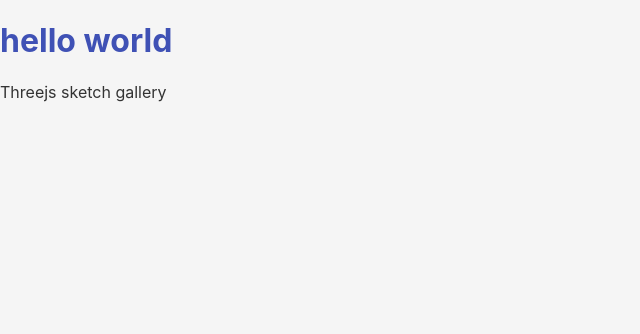
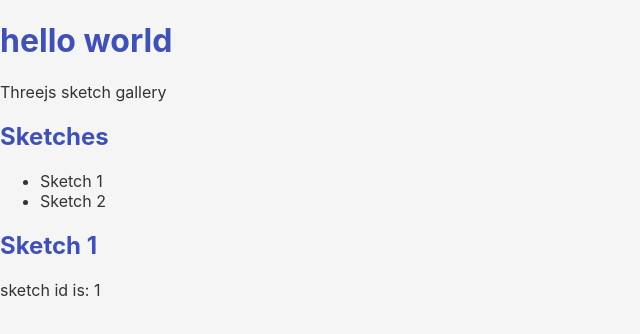
Before and after one commit to zoyron/sketches, a React (Vite) app: page / in a window 1280 px wide. Shown: the top 334 px of the page, without its empty margins (0-640 px from the left). Built offline with nearby package versions, Linux system fonts and the light colour scheme.

Commit message:
completed: the basic layout of the app is done

```diff
--- a/src/App.tsx
+++ b/src/App.tsx
@@ -1,11 +1,12 @@
 import React from "react";
-import Sidebar from "./components/Sidebar";
+import GalleryPage from "./components/GalleryPage";
 
 const App: React.FC = () => {
   return (
     <div>
       <h1>hello world</h1>
       <p>Threejs sketch gallery</p>
+      <GalleryPage />
     </div>
   );
 };
--- a/src/components/GalleryPage.tsx
+++ b/src/components/GalleryPage.tsx
@@ -0,0 +1,19 @@
+import React from "react";
+import { Sketch } from "../types/Sketch";
+import Sidebar from "./Sidebar";
+import SketchViewer from "./SketchViewer";
+
+const GalleryPage: React.FC = () => {
+  const sketches: Sketch[] = [
+    { id: 1, title: "Sketch 1" },
+    { id: 2, title: "Sketch 2" },
+  ];
+  return (
+    <div>
+      <Sidebar sketches={sketches} />
+      <SketchViewer sketch={sketches[0]} />
+    </div>
+  );
+};
+
+export default GalleryPage;
--- a/src/components/Sidebar.tsx
+++ b/src/components/Sidebar.tsx
@@ -10,9 +10,9 @@
     <div>
       <h2>Sketches</h2>
       <ul>
-        <li>Sketch - 1</li>
-        <li>Sketch - 2</li>
-        <li>Sketch - 3</li>
+        {sketches.map((sketch) => (
+          <li key={sketch.id}>{sketch.title}</li>
+        ))}
       </ul>
     </div>
   );
--- a/src/components/SketchViewer.tsx
+++ b/src/components/SketchViewer.tsx
@@ -0,0 +1,17 @@
+import React from "react";
+import { Sketch } from "../types/Sketch";
+
+interface SketchViewerProps {
+  sketch: Sketch;
+}
+
+const SketchViewer: React.FC<SketchViewerProps> = ({ sketch }) => {
+  return (
+    <div>
+      <h2>{sketch.title}</h2>
+      <p>sketch id is: {sketch.id}</p>
+    </div>
+  );
+};
+
+export default SketchViewer;
```
Also changed, not shown: src/index.css (+8 -3 lines).
